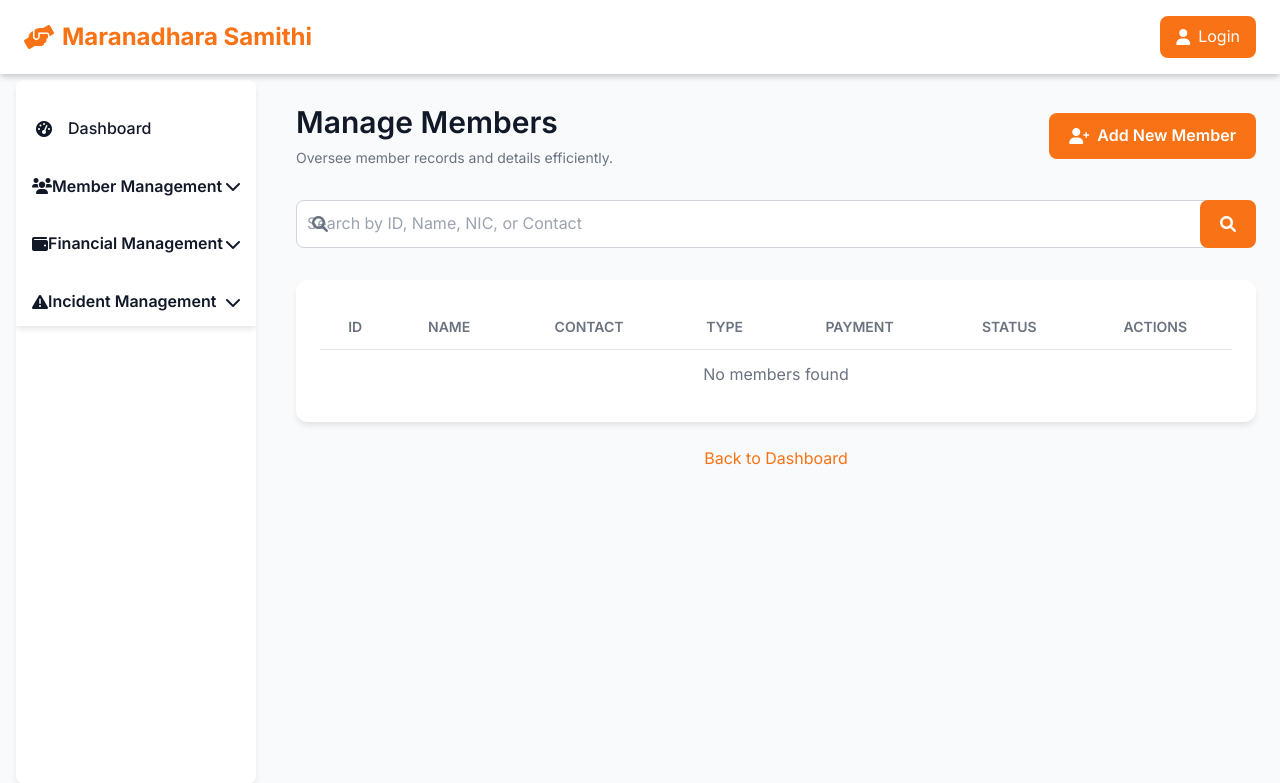
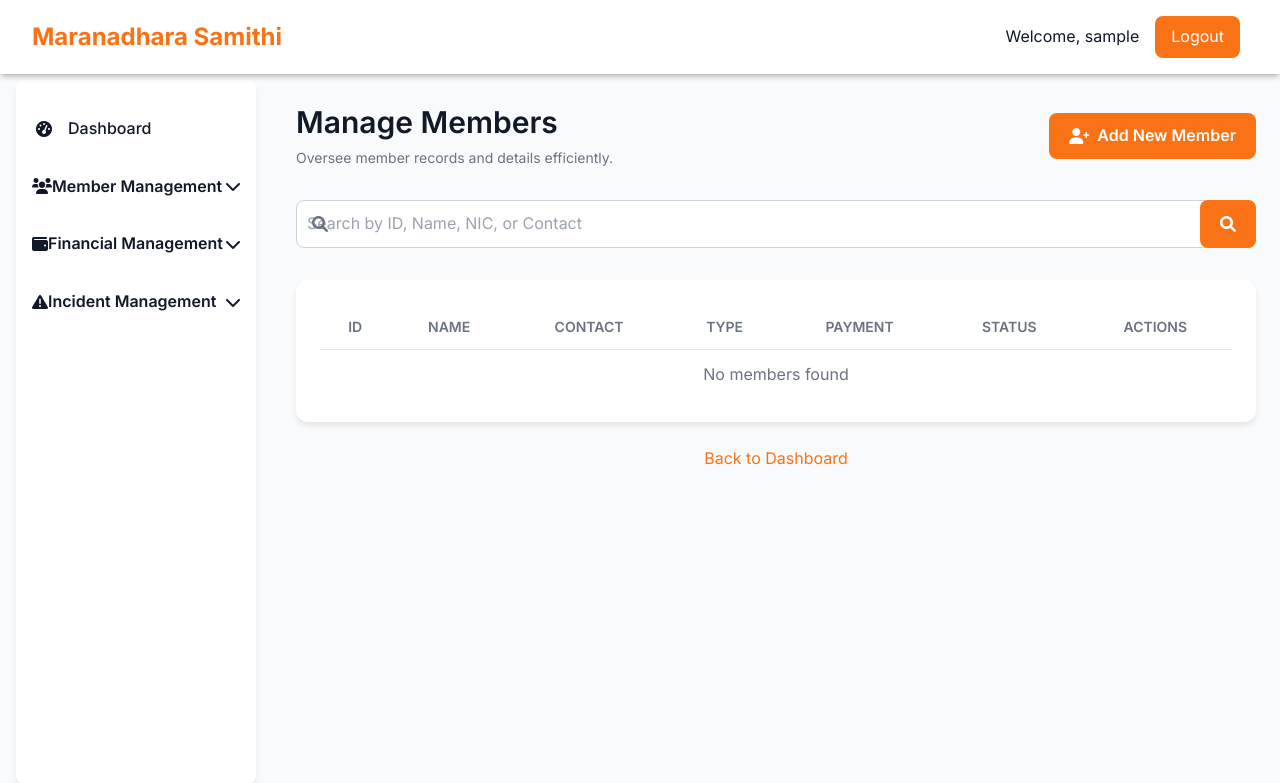
Before and after one commit to HasithaErandika/maranadara-society, a PHP site: page /pages/admin/members.php in a window 1280 px wide. Shown: the top 783 px of the page. Run offline with PHP 8.4, Linux system fonts and the light colour scheme; the visitor is signed in with stand-in values (Sample User, id 1); a stand-in replaces the project's code that opens the database connection; some libraries are stand-ins or nearby versions.

Commit message:
Header changed for logout and welcome

```diff
--- a/config/db_config.example.php
+++ /dev/null
@@ -1,6 +0,0 @@
-<?php
-define('DB_HOST', 'localhost');
-define('DB_USER', 'example_user');
-define('DB_PASS', 'example_password');
-define('DB_NAME', 'maranadara_db');
-?>
--- a/includes/header.php
+++ b/includes/header.php
@@ -2,30 +2,32 @@
 if (!defined('APP_START')) {
     die('No direct script access allowed');
 }
+if (session_status() == PHP_SESSION_NONE) {
+    session_start();
+}
 ?>
-<nav class="fixed w-full z-20 top-0">
+<nav class="fixed w-full z-20 top-0 bg-white shadow-md">
     <div class="container mx-auto px-6 py-4 flex justify-between items-center">
         <a href="../../index.php" class="text-2xl font-bold text-[var(--primary-orange)] flex items-center" aria-label="Home">
-            <i class="fas fa-hands-helping mr-2"></i> Maranadhara Samithi
+            <i class="ri-hand-heart-line mr-2 text-2xl"></i> Maranadhara Samithi
         </a>
         <div class="flex items-center space-x-4">
-            <?php if (isset($_SESSION['user'])): ?>
-                <span class="text-[var(--text-primary)] hidden md:inline">Welcome, <?php echo htmlspecialchars($_SESSION['user']); ?></span>
-                <a href="../login.php?logout=1" class="nav-btn px-4 py-2 rounded-lg" aria-label="Logout">Logout</a>
+            <?php if (isset($_SESSION['role'])): ?>
+                <span class="text-[var(--text-primary)] hidden md:inline">Welcome, <?php echo htmlspecialchars($_SESSION['username'] ?? 'User'); ?></span>
+                <a href="../../login.php?logout=1" class="nav-btn px-4 py-2 rounded-lg text-white" aria-label="Logout">Logout</a>
             <?php else: ?>
                 <div class="relative group">
-                    <button class="nav-btn px-4 py-2 rounded-lg flex items-center" id="login-toggle">
-                        <i class="fas fa-user mr-2"></i> Login
+                    <button class="nav-btn px-4 py-2 rounded-lg flex items-center text-white" id="login-toggle">
+                        <i class="ri-login-box-line mr-2"></i> Login
                     </button>
-                    <div class="dropdown-menu absolute top-full right-0 mt-2 hidden group-hover:block md:group-hover:block">
-                        <a href="../login.php?role=user" class="dropdown-item block px-4 py-2 text-[var(--text-primary)]">Member Login</a>
-                        <a href="../login.php?role=admin" class="dropdown-item block px-4 py-2 text-[var(--text-primary)]">Admin Login</a>
+                    <div class="dropdown-menu absolute top-full right-0 mt-2 hidden group-hover:block bg-white shadow-md rounded-lg">
+                        <a href="../../login.php" class="dropdown-item block px-4 py-2 text-[var(--text-primary)] hover:bg-[var(--orange-light)]">Member Login</a>
                     </div>
                 </div>
             <?php endif; ?>
-            <?php if (isset($_SESSION['user']) && $_SESSION['role'] === 'admin'): ?>
+            <?php if (isset($_SESSION['role']) && $_SESSION['role'] === 'admin'): ?>
                 <button id="sidebar-toggle" class="text-[var(--primary-orange)]" aria-label="Toggle Sidebar">
-                    <i class="fas fa-bars text-2xl"></i>
+                    <i class="ri-menu-line text-2xl"></i>
                 </button>
             <?php endif; ?>
         </div>
@@ -44,15 +46,9 @@
         --shadow: 0 4px 6px -1px rgba(0, 0, 0, 0.1);
     }
 
-    nav {
-        background: var(--card-bg);
-        box-shadow: var(--shadow);
-    }
-
     .nav-btn {
         background: var(--primary-orange);
-        color: white;
-        transition: all 0.3s ease;
+        transition: background 0.3s ease;
     }
 
     .nav-btn:hover {
@@ -60,19 +56,11 @@
     }
 
     .dropdown-menu {
-        background: var(--card-bg);
-        box-shadow: var(--shadow);
-        border-radius: 0.75rem;
-        transition: all 0.3s ease;
+        min-width: 160px;
     }
 
     .dropdown-item {
-        transition: all 0.3s ease;
-    }
-
-    .dropdown-item:hover {
-        background: var(--orange-light);
-        color: var(--text-primary);
+        transition: background 0.3s ease;
     }
 </style>
 
@@ -80,6 +68,9 @@
     document.addEventListener('DOMContentLoaded', () => {
         const loginToggle = document.getElementById('login-toggle');
         const loginMenu = document.querySelector('.dropdown-menu');
+        const sidebarToggle = document.getElementById('sidebar-toggle');
+        const sidebar = document.querySelector('.sidebar');
+
         if (loginToggle && loginMenu) {
             loginToggle.addEventListener('click', (e) => {
                 if (window.innerWidth < 768) {
@@ -88,5 +79,11 @@
                 }
             });
         }
+
+        if (sidebarToggle && sidebar) {
+            sidebarToggle.addEventListener('click', () => {
+                sidebar.classList.toggle('hidden');
+            });
+        }
     });
 </script>
```
